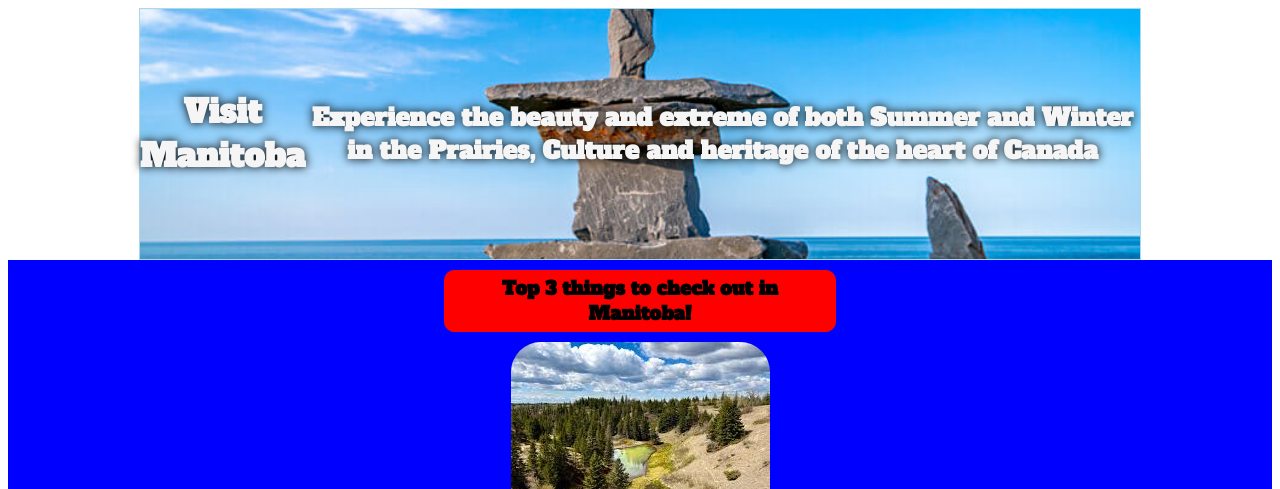
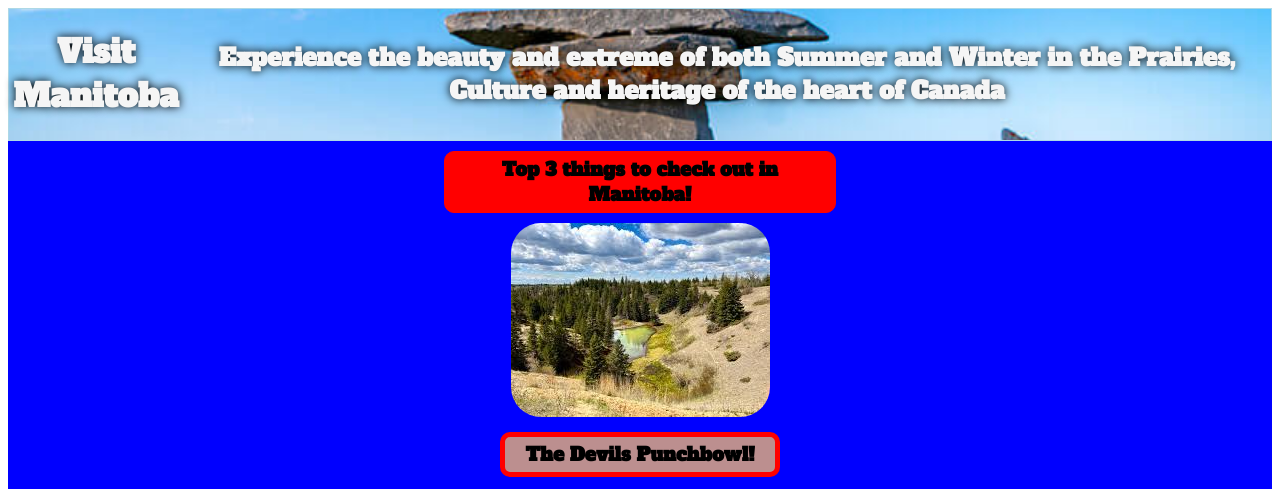
Before and after one commit to killingbeckad11/Hometown-Webpage, a website built with Vite: page index.html in a window 1280 px wide. Shown: the top 489 px of the page. Built offline with nearby package versions, Linux system fonts and the light colour scheme.

Commit message:
Update styles.css

```diff
--- a/styles.css
+++ b/styles.css
@@ -10,7 +10,7 @@ DARK BLUE: #1D3557
 #hero{
   font-family: "Alfa Slab One", serif;
   background-image: url(images/Churchill_Manitoba_Canada_01.jpg);
-  background-size: cover;
+  background-size: 100%;
   background-position: center;
   background-repeat: no-repeat;
   border: 1px solid lightblue;
@@ -21,8 +21,6 @@ DARK BLUE: #1D3557
   align-items: center;
   justify-content: center;
   text-align: center;
-  height: 250px;
-  width: 1000px;
   margin: auto;
   }
 
```
